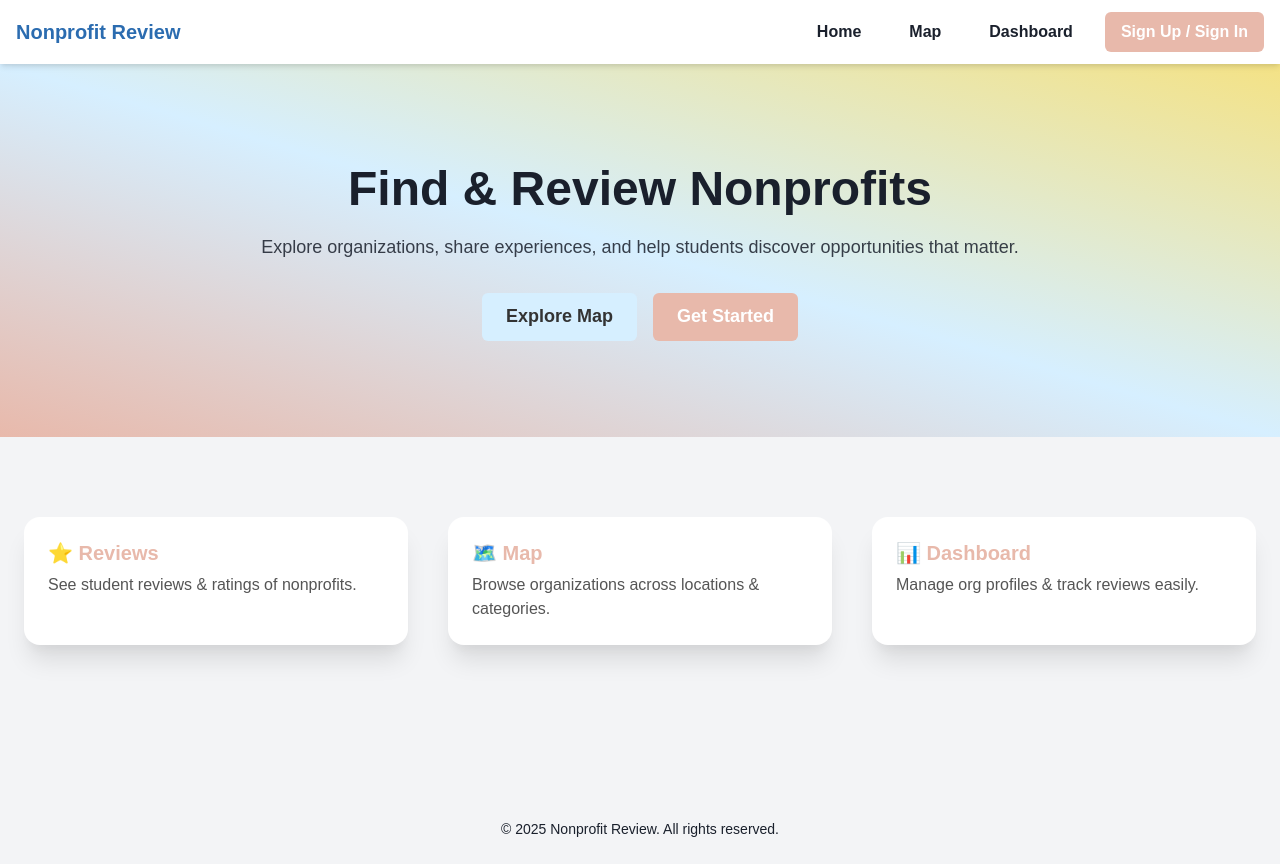
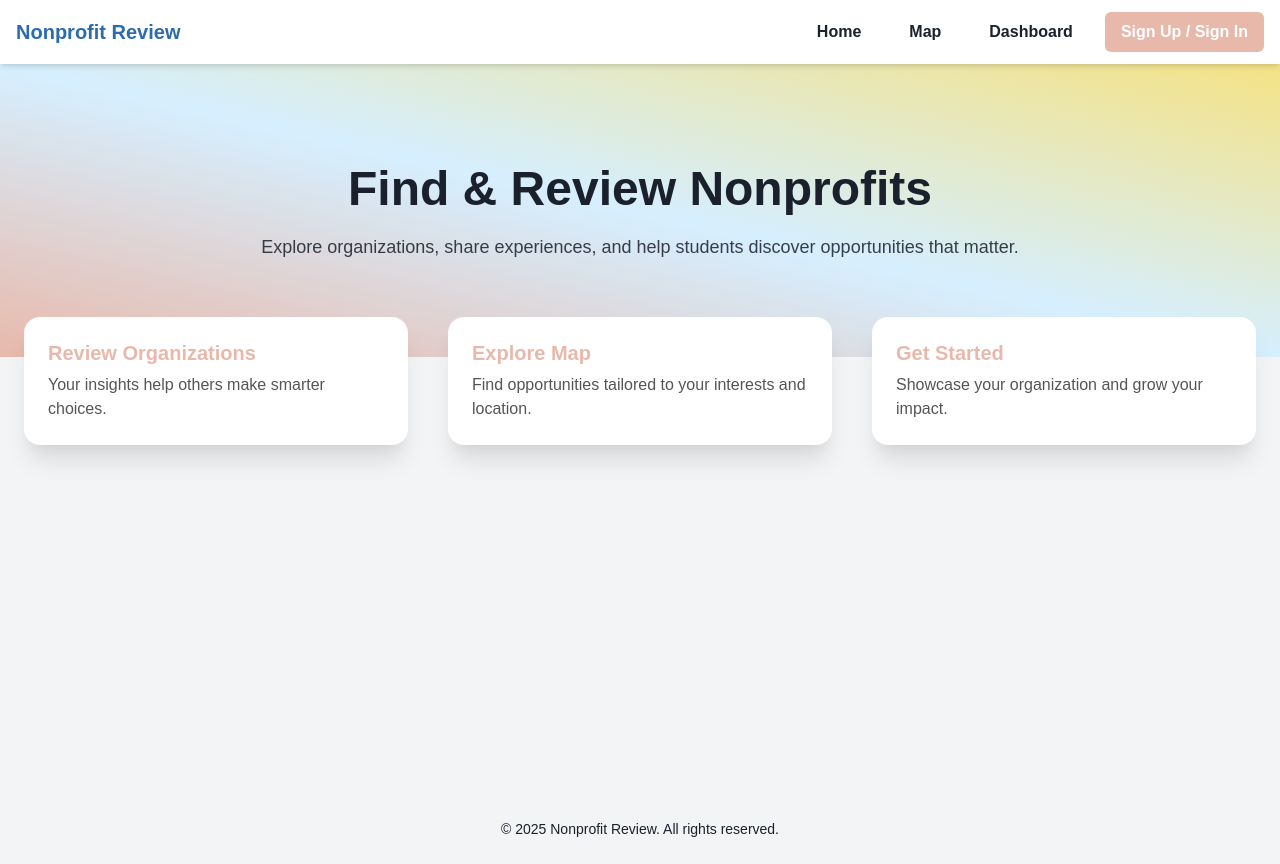
Before and after one commit to aroralakshita/credimap, a React (Create React App) app in the folder client/: page / in a window 1280 px wide. Built offline with nearby package versions, Linux system fonts and the light colour scheme; the HTML template or start-up script is replaced by a standard one.

Commit message:
clickable ft. section + commented out the buttons

```diff
--- a/client/src/pages/Home.js
+++ b/client/src/pages/Home.js
@@ -1,7 +1,11 @@
 import { Box, Button, Flex, Heading, Text, HStack, VStack, SimpleGrid } from "@chakra-ui/react";
+import { useNavigate } from "react-router-dom";
 import Layout from "../components/Layout";
 
+
+
 export default function Home() {
+  const navigate = useNavigate();
   return (
     <Layout>
       {/* Hero Section */}
@@ -13,7 +17,7 @@ export default function Home() {
         py={24}
         px={6}
         bgGradient="linear(to-tr, #E8B9AB, #D6EFFF, #F4E285)"
-        color="0"
+        color="255"
       >
         <Heading fontSize={{ base: "4xl", md: "5xl" }} fontWeight="bold">
           Find & Review Nonprofits
@@ -23,7 +27,7 @@ export default function Home() {
           opportunities that matter.
         </Text>
 
-        <HStack spacing={4} mt={8}>
+        {/*<HStack spacing={4} mt={8}>
           <Button
             size="lg"
             bg="#D6EFFF"
@@ -40,16 +44,20 @@ export default function Home() {
           >
             Get Started
           </Button>
-        </HStack>
+        </HStack>*/}
       </Flex>
 
       {/* Features Section */}
-      <Box py={20} px={6} maxW="7xl" mx="auto">
+      <Box py={0} px={6} maxW="7xl" mx="auto" mt={-10}>
         <SimpleGrid columns={{ base: 1, md: 3 }} spacing={10}>
           {[
-            { title: "⭐ Reviews", desc: "See student reviews & ratings of nonprofits." },
-            { title: "🗺️ Map", desc: "Browse organizations across locations & categories." },
-            { title: "📊 Dashboard", desc: "Manage org profiles & track reviews easily." },
+            { title: "Review Organizations", desc: "Your insights help others make smarter choices.", onClick: () => navigate(`/auth`)},
+            { title: "Explore Map", desc: "Find opportunities tailored to your interests and location.", onClick: () => navigate(`/orgmap`) },
+            { title: "Get Started", desc: "Showcase your organization and grow your impact.", onClick: () => navigate(`/auth`) },
+            //{ title: "⭐ Reviews", desc: "See student reviews & ratings of nonprofits." },
+            //{ title: "📊 Dashboard", desc: "Manage org profiles & track reviews easily." },
+
+
           ].map((feature, idx) => (
             <Box
               key={idx}
@@ -58,6 +66,8 @@ export default function Home() {
               rounded="2xl"
               shadow="xl"
               _hover={{ shadow: "2xl", transform: "translateY(-5px)", transition: "all 0.3s" }}
+                onClick={feature.onClick}
+  cursor={feature.onClick ? "pointer" : "default"}
             >
               <Heading fontSize="xl" mb={2} color="#E8B9AB">
                 {feature.title}
```
